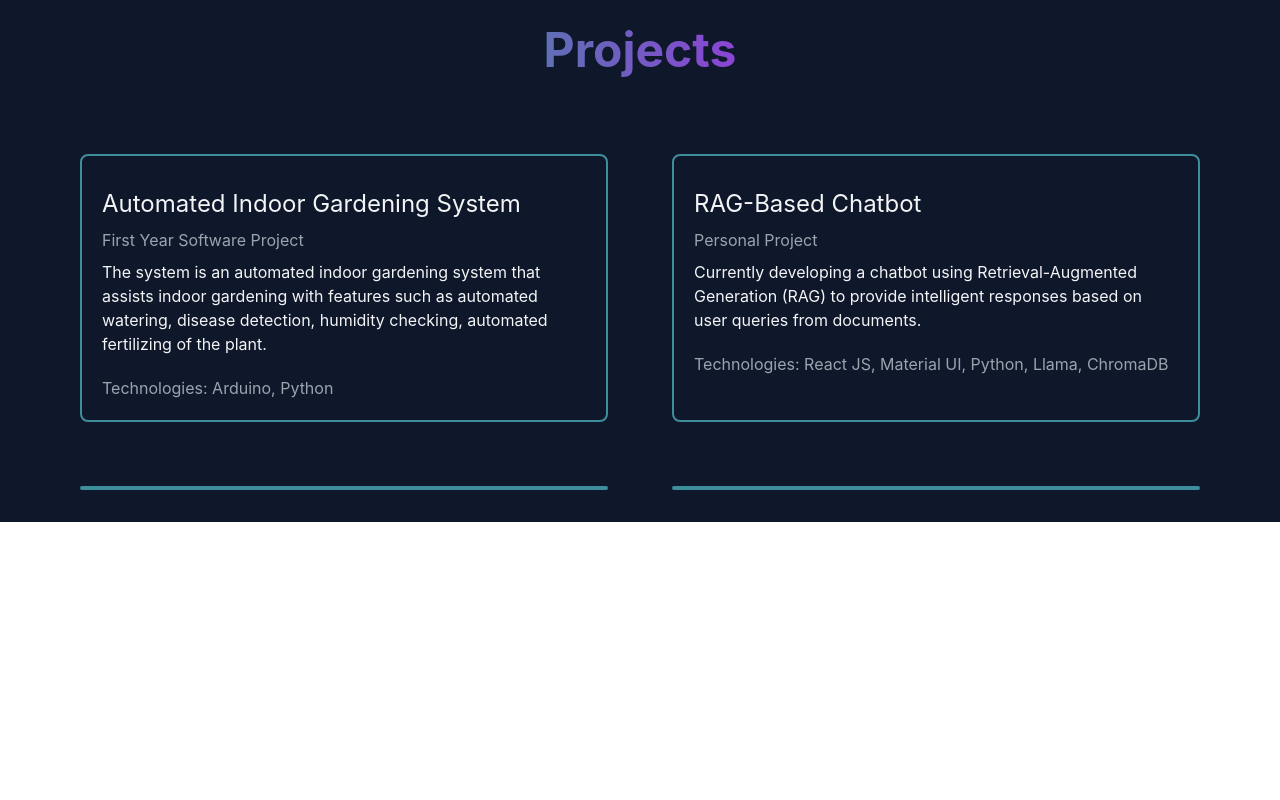
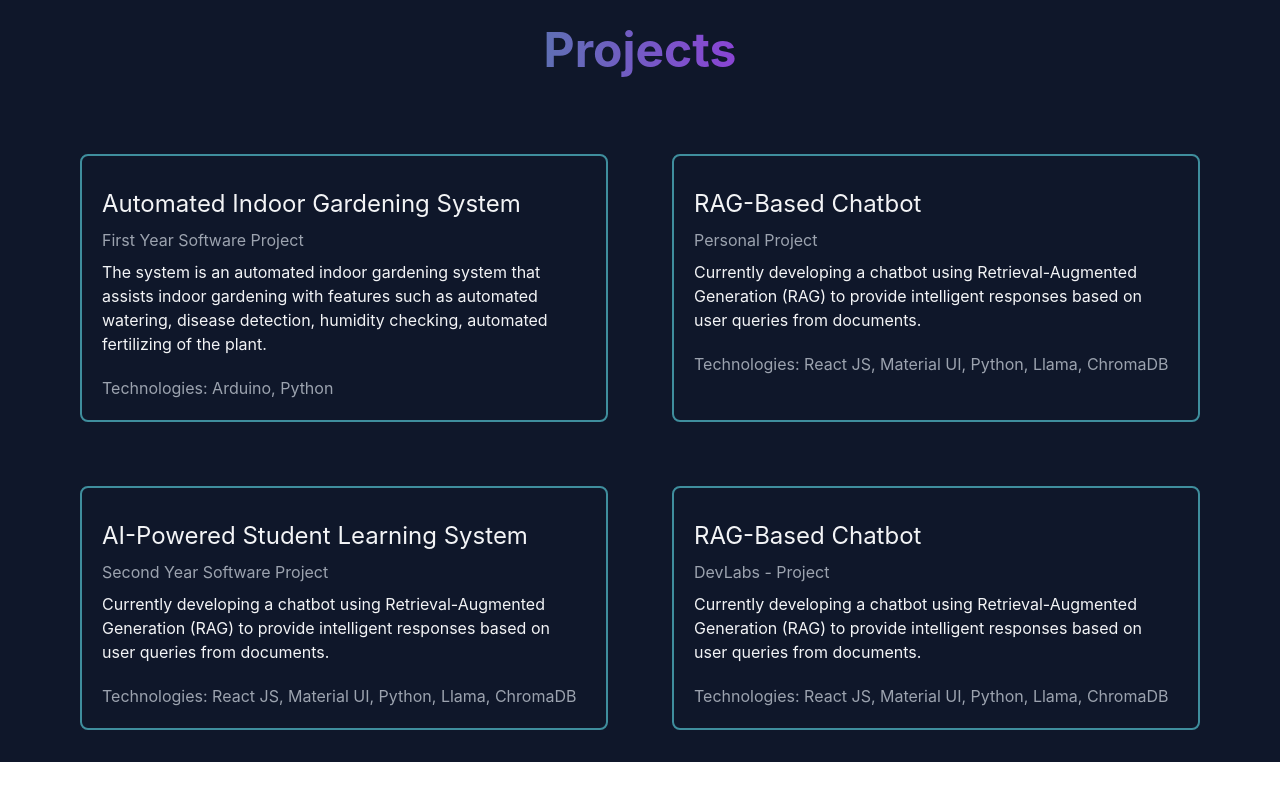
Before and after one commit to SabAneesah/Personal-Portfolio, a React (Create React App) app in the folder personal-project/: page / in a window 1280 px wide. Shown: the part 1090-1890 px from the top of the page. Before the commit the page ends 1660 px from the top, so only its background shows below. Built offline with nearby package versions, Linux system fonts and the light colour scheme.

Commit message:
resources added

```diff
--- a/personal-project/src/Components/About.js
+++ b/personal-project/src/Components/About.js
@@ -1,4 +1,5 @@
 import React, { useState } from 'react';
+//import '../../resources/image.jpg';
 
 const About = () => {
   const [isOpen, setIsOpen] = useState(false);
@@ -111,8 +112,29 @@ const About = () => {
         </div>
 
       <div class='flex flex-row'>
-        <div class='w-1/2 border-2 border-[#3F8E9D] rounded-lg m-8'></div>
-        <div class='w-1/2 border-2 border-[#3F8E9D] rounded-lg m-8'></div>
+        <div class='w-1/2 border-2 border-[#3F8E9D] rounded-lg m-8'>
+        <div class='text-left text-gray-100 text-2xl text-bold px-5 pt-8 pb-2'>
+          AI-Powered Student Learning System
+        </div>
+        <div class='text-left text-gray-400 text-small px-5 pb-2'>Second Year Software Project</div>
+        <div class='text-left text-gray-100 px-5'>
+        Currently developing a chatbot using Retrieval-Augmented Generation (RAG) to provide intelligent
+         responses based on user queries from documents.
+        </div>
+        <div class='text-left text-gray-400 text-small p-5 pb-5'>Technologies: React JS, Material UI, Python, Llama, ChromaDB</div>
+        </div>
+
+        <div class='w-1/2 border-2 border-[#3F8E9D] rounded-lg m-8'>
+        <div class='text-left text-gray-100 text-2xl text-bold px-5 pt-8 pb-2'>
+          RAG-Based Chatbot
+        </div>
+        <div class='text-left text-gray-400 text-small px-5 pb-2'>DevLabs -  Project</div>
+        <div class='text-left text-gray-100 px-5'>
+        Currently developing a chatbot using Retrieval-Augmented Generation (RAG) to provide intelligent
+         responses based on user queries from documents.
+        </div>
+        <div class='text-left text-gray-400 text-small p-5 pb-5'>Technologies: React JS, Material UI, Python, Llama, ChromaDB</div>
+        </div>
         </div>
       </div>
       </div>
```
Also changed, not shown: personal-project/resources/image.jpg (added).
